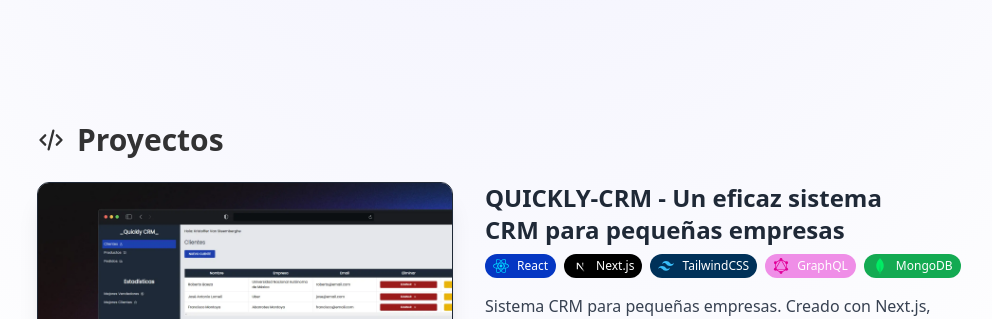
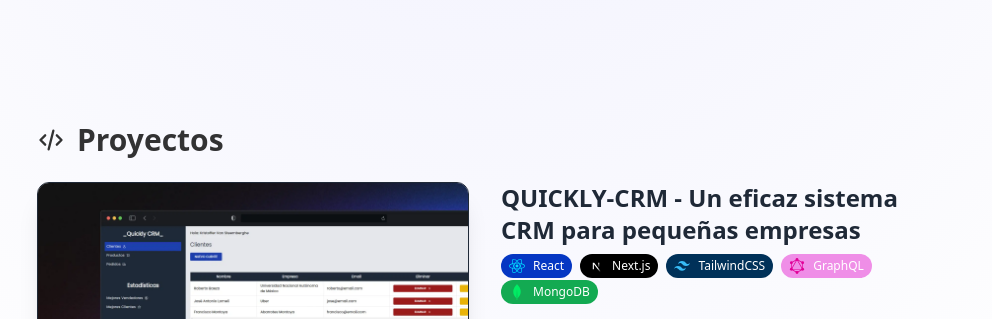
Before and after one commit to im-krizox/porfolio, an Astro site: page / in a window 1280 px wide. Shown: the part 552-871 px from the top of the page, without its empty margins (155-1147 px from the left). Built offline with nearby package versions, Linux system fonts and the light colour scheme; Astro itself is replaced by a stand-in of ours.

Commit message:
feat: Update Projects component to display tags inline

```diff
--- a/src/components/Projects.astro
+++ b/src/components/Projects.astro
@@ -63,11 +63,11 @@ const PROJECTS = [
       {title}
     </h3>
     <div class="flex flex-wrap mt-2">
-      <ul class="flex flex-row mb-2 gap-x-2">
+      <ul class="flex flex-wrap mb-2 gap-x-2">
           {tags.map((tag) => (
             <li>
               <span
-                class={`flex gap-x-2 rounded-full text-xs ${tag.class} py-1 px-2 `}
+                class={`inline-flex items-center justify-center gap-x-2 rounded-full text-xs ${tag.class} py-1 px-2 `}
               >
                 <tag.icon class="size-4" />
                 {tag.name}
```
